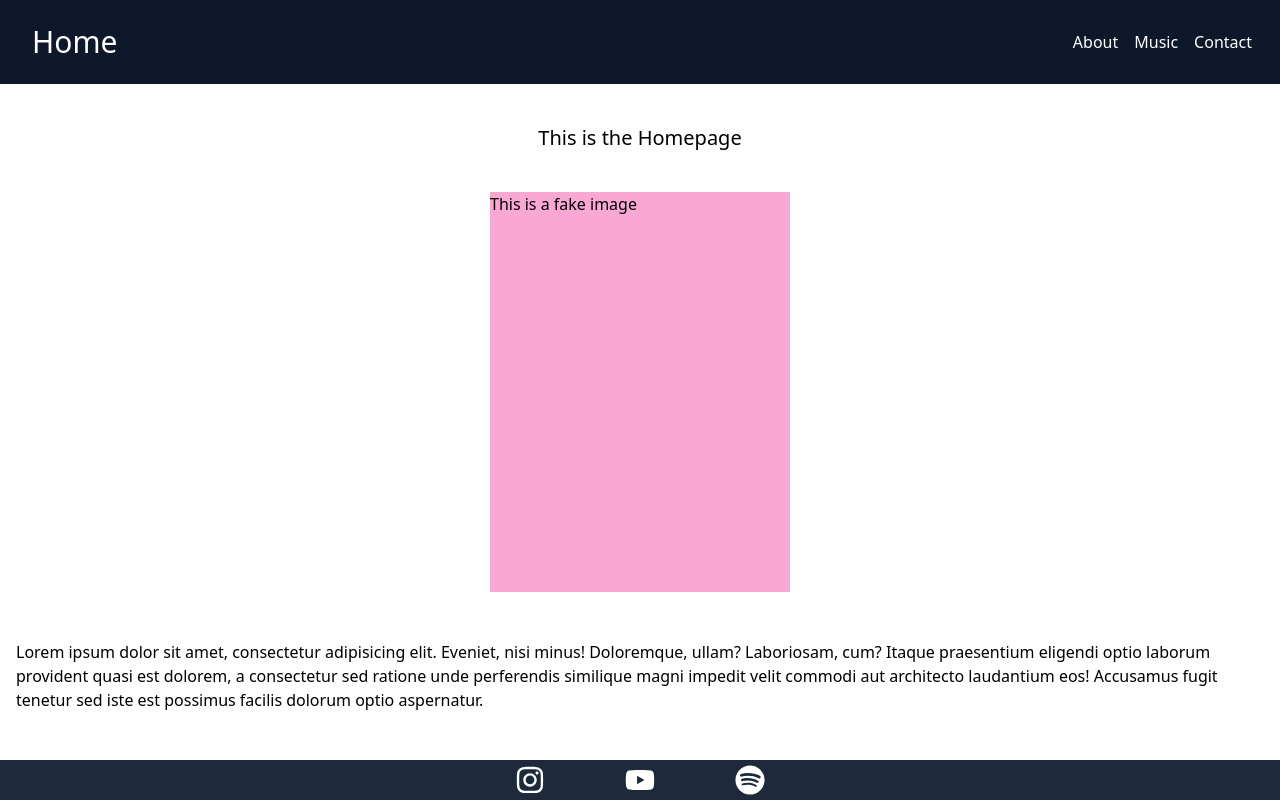
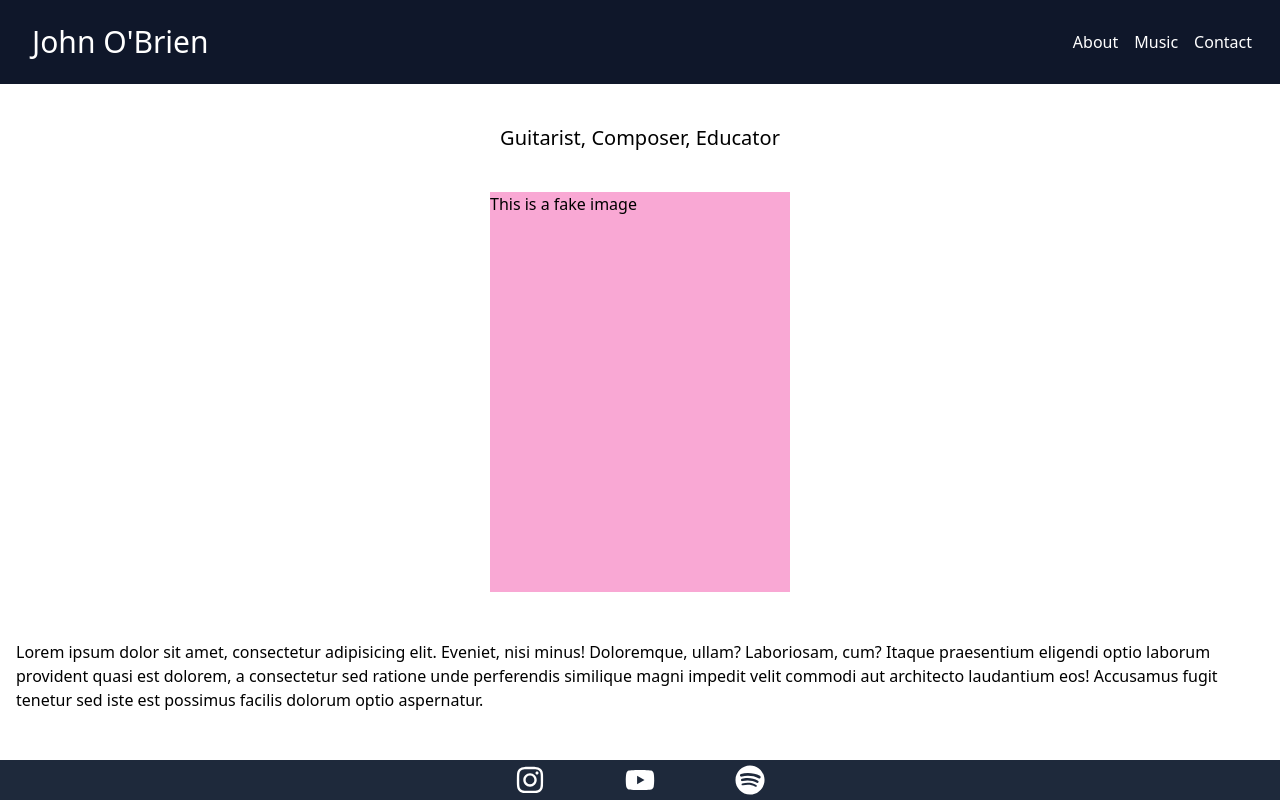
Before and after one commit to johnobriendev/johnMusicPage, a React (Vite) app: page / in a window 1280 px wide. Built offline with nearby package versions, Linux system fonts and the light colour scheme.

Commit message:
change header to name

```diff
--- a/src/components/Home.jsx
+++ b/src/components/Home.jsx
@@ -1,7 +1,7 @@
 export default function Home(){
     return(
         <div className="w-full h-full flex flex-col gap-10 items-center py-10 px-2">
-            <h1 className="text-xl">This is the Homepage</h1>
+            <h1 className="text-xl">Guitarist, Composer, Educator</h1>
             <div className="h-[400px] min-w-[300px] max-w-[400px] bg-pink-300">This is a fake image</div>
             <p className="p-2">Lorem ipsum dolor sit amet, consectetur adipisicing elit. Eveniet, nisi minus! Doloremque, ullam? Laboriosam, cum? Itaque praesentium eligendi optio laborum provident quasi est dolorem, a consectetur sed ratione unde perferendis similique magni impedit velit commodi aut architecto laudantium eos! Accusamus fugit tenetur sed iste est possimus facilis dolorum optio aspernatur.</p>
         </div>
--- a/src/components/Navbar.jsx
+++ b/src/components/Navbar.jsx
@@ -8,7 +8,7 @@ export default function Navbar(){
 
     return(
         <nav className="flex flex-col items-start gap-5 md:flex-row md:justify-between md:items-center bg-slate-900 text-white p-5 sticky top-0">
-            <Link to='/' className="text-3xl hover:bg-slate-700 px-3 py-1 rounded" onClick={() => setMenuOpen(false)}>Home</Link>
+            <Link to='/' className="text-3xl hover:bg-slate-700 px-3 py-1 rounded" onClick={() => setMenuOpen(false)}>John O'Brien</Link>
 
                 <div className="text-2xl md:hidden cursor-pointer absolute top-5 right-5" onClick={() => setMenuOpen(!menuOpen)}>
                     <RxHamburgerMenu />
```
